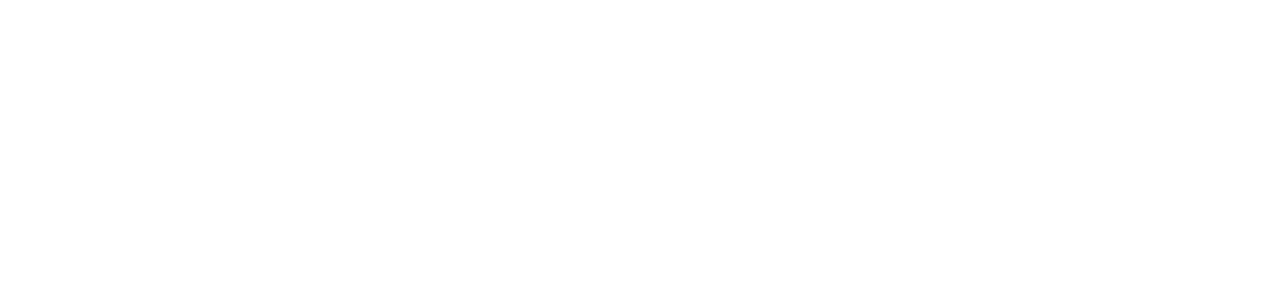
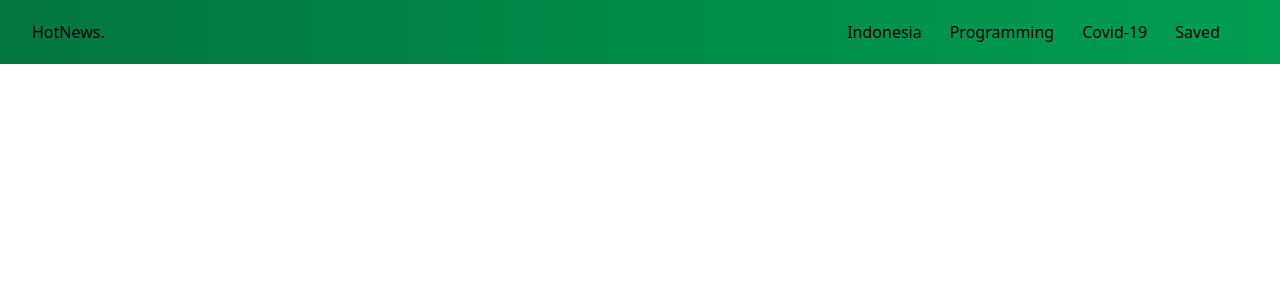
Before and after one commit to ReySuryanom/hot-news, a React (Create React App) app: page / in a window 1280 px wide. Shown: the top 300 px of the page. Built offline with nearby package versions, Linux system fonts and the light colour scheme.

Commit message:
update navbar & folder structure

```diff
--- a/public/index.html
+++ b/public/index.html
@@ -12,6 +12,13 @@
       user's mobile device or desktop. See https://developers.google.com/web/fundamentals/web-app-manifest/
     -->
     <link rel="manifest" href="%PUBLIC_URL%/manifest.json" />
+    <!-- My Fonts -->
+    <link rel="preconnect" href="https://fonts.googleapis.com" />
+    <link rel="preconnect" href="https://fonts.gstatic.com" crossorigin />
+    <link
+      href="https://fonts.googleapis.com/css2?family=Poppins:wght@400;500;700;800&display=swap"
+      rel="stylesheet"
+    />
     <!--
       Notice the use of %PUBLIC_URL% in the tags above.
       It will be replaced with the URL of the `public` folder during the build.
--- a/src/App.js
+++ b/src/App.js
@@ -1,5 +1,11 @@
+import Navbar from './components/Navbar';
+
 function App() {
-  return <div className='App'></div>;
+  return (
+    <div className='App'>
+      <Navbar />
+    </div>
+  );
 }
 
 export default App;
--- /dev/null
+++ b/src/api/index.js
@@ -0,0 +1,7 @@
+const API_KEY = process.env.REACT_APP_API_KEY;
+
+export const CONFIG = {
+  PARAMS: `?access_key=${API_KEY}&symbols=CAD,IDR,JPY,CHF,EUR,USD`,
+  BASE_URL: 'https://newsapi.org/v2/',
+  ENDPOINT: 'latest',
+};
--- /dev/null
+++ b/src/components/Navbar.js
@@ -0,0 +1,20 @@
+function Navbar() {
+  return (
+    <nav className='flex justify-between px-8 py-5 bg-gradient-to-r from-primary-dark to-primary-light'>
+      <h1>HotNews.</h1>
+      <div>
+        <ol className='flex space-x-7'>
+          <li>Indonesia</li>
+          <li>Programming</li>
+          <li>Covid-19</li>
+          <li>Saved</li>
+          <li>
+            <button></button>
+          </li>
+        </ol>
+      </div>
+    </nav>
+  );
+}
+
+export default Navbar;
--- /dev/null
+++ b/src/pages/Home.js
@@ -0,0 +1,5 @@
+function Home() {
+  return <header></header>;
+}
+
+export default Home;
--- a/tailwind.config.js
+++ b/tailwind.config.js
@@ -2,7 +2,17 @@
   purge: ['./src/**/*.{js,jsx,ts,tsx}', './public/index.html'],
   darkMode: false, // or 'media' or 'class'
   theme: {
-    extend: {},
+    extend: {
+      colors: {
+        primary: {
+          light: '#009E52',
+          dark: '#02773F',
+        },
+        text: {
+          gray: '#878787',
+        },
+      },
+    },
   },
   variants: {
     extend: {},
```
